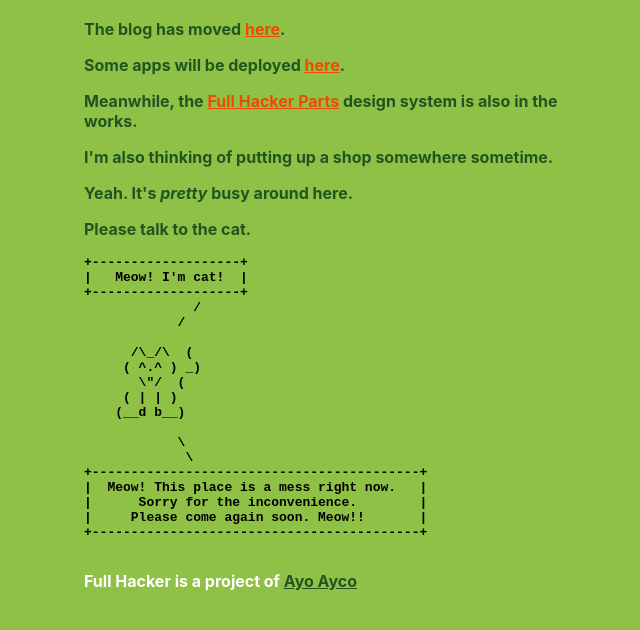
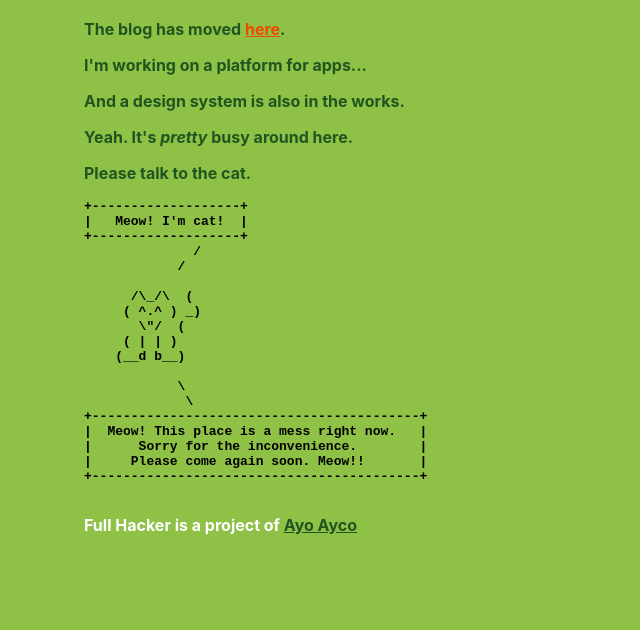
Before and after one commit to fullhacker/home, a website: page index.html in a window 1280 px wide. Shown: the part 212-842 px from the top of the page, without its empty margins (306-946 px from the left). After the commit the page ends 801 px from the top, so only its background shows below. Drawn offline with Linux system fonts and the light colour scheme.

Commit message:
update content; hide apps and parts

```diff
--- a/index.html
+++ b/index.html
@@ -70,9 +70,8 @@
     <div id="wrapper">
         <h1><span class="large-text">Full Hacker</span> is undergoing <span class="emphasized">passionate</span> construction.</h1>
         <p>The blog has moved <a href="https://blog.fullhacker.com">here</a>.</p>
-        <p>Some apps will be deployed <a href="https://apps.fullhacker.com">here</a>.</p>
-        <p>Meanwhile, the <a href="https://parts.fullhacker.com">Full Hacker Parts</a> design system is also in the works.</p>
-        <p>I'm also thinking of putting up a shop somewhere sometime.</p>
+        <p>I'm working on a platform for apps...</p>
+        <p>And a design system is also in the works.</p>
         <p>Yeah. It's <span class="emphasized">pretty</span> busy around here.</p>
         <p>Please talk to the cat.</p>
         <div id="cat">
```
